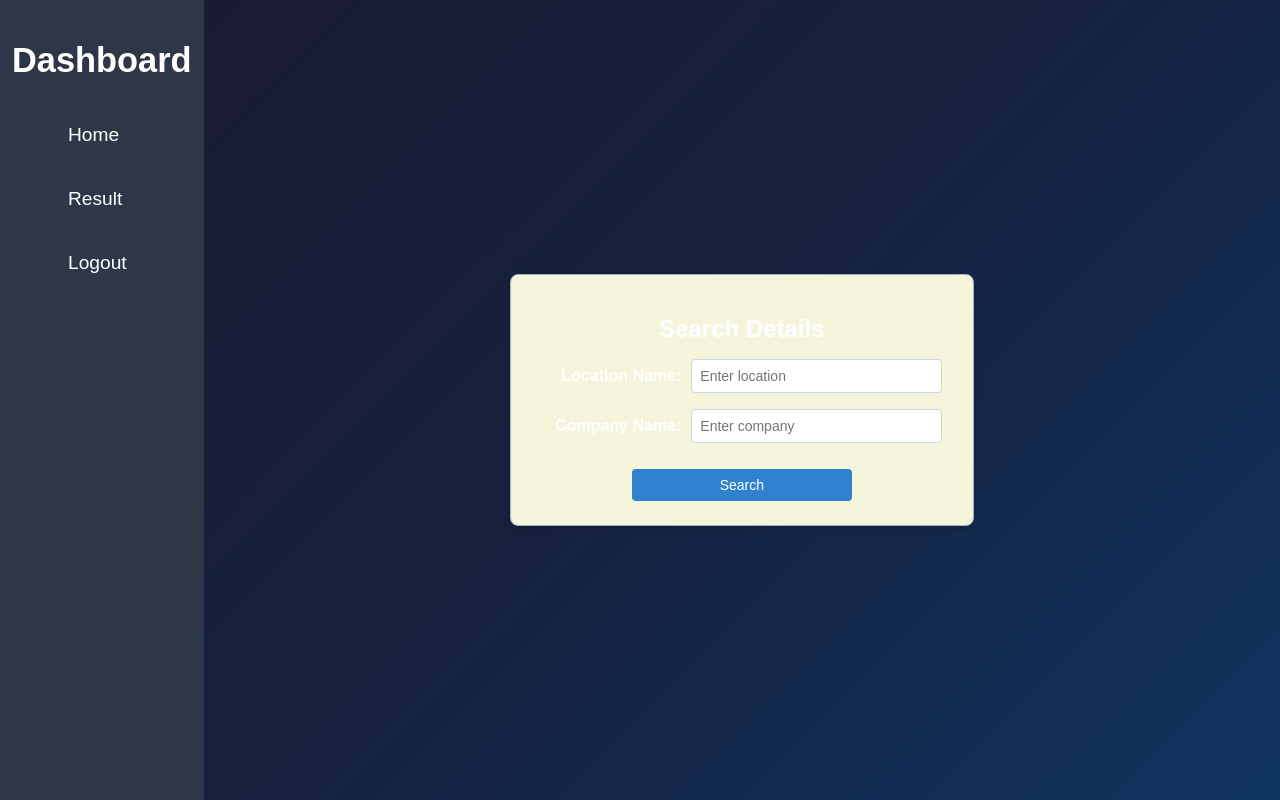
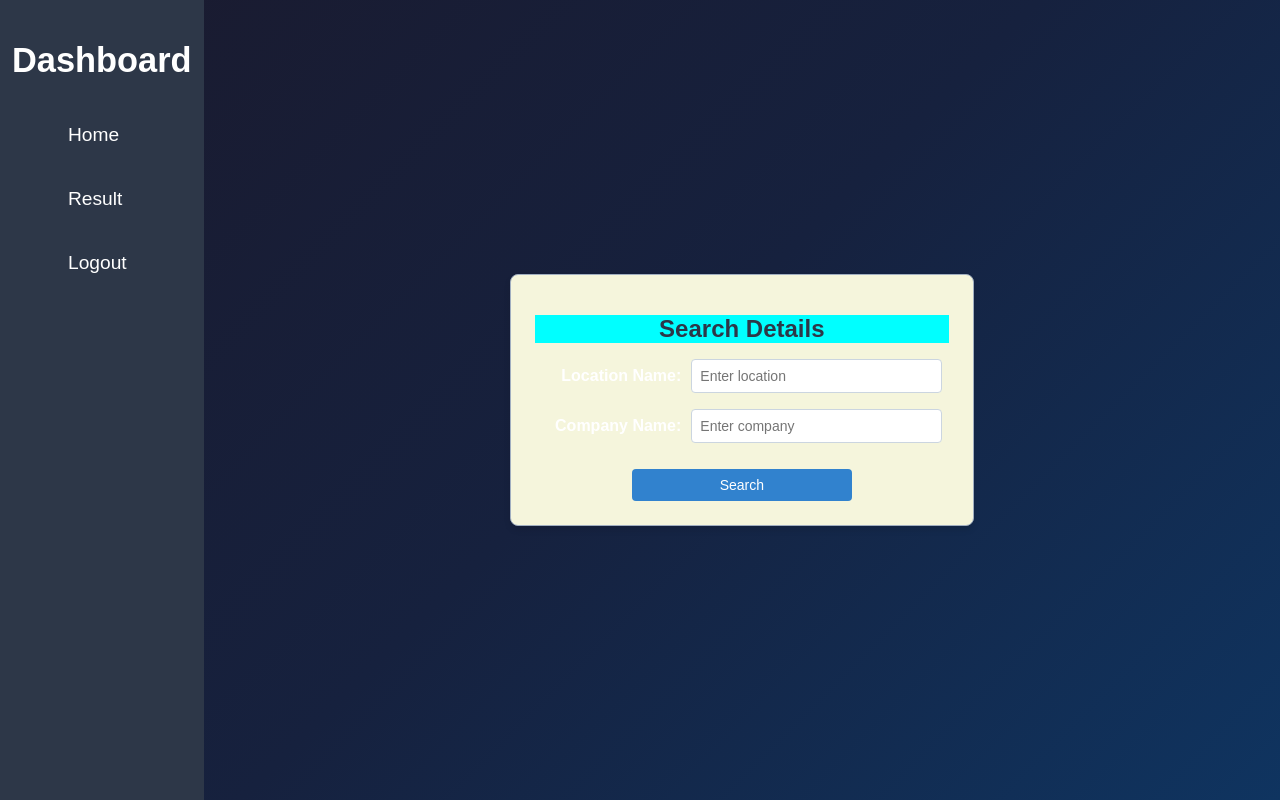
Before and after one commit to Hamzathul-karrar/Ai_agent, a React (Vite) app: page / in a window 1280 px wide. Built offline with nearby package versions, Linux system fonts and the light colour scheme; sample sign-in values are in the browser's storage.

Commit message:
First Modification

```diff
--- a/src/pages/App.css
+++ b/src/pages/App.css
@@ -112,3 +112,8 @@ body, html {
   width: 100vw;
   overflow: hidden;
 }
+
+h1{
+  color: #2d3748;
+  background-color: aqua;
+}
```
